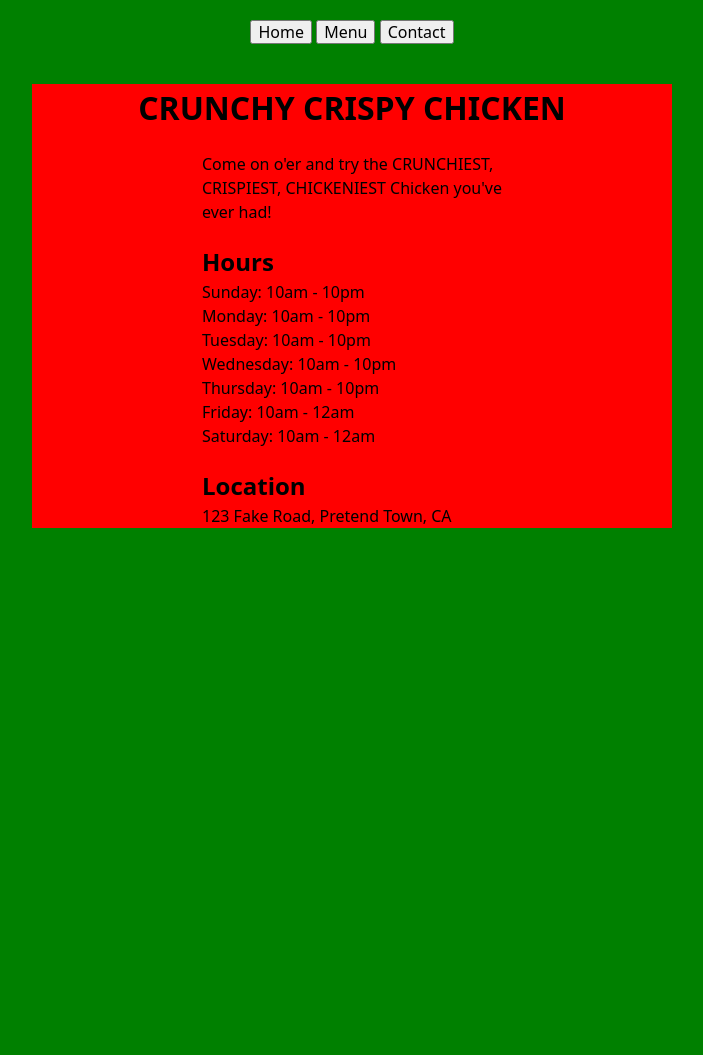
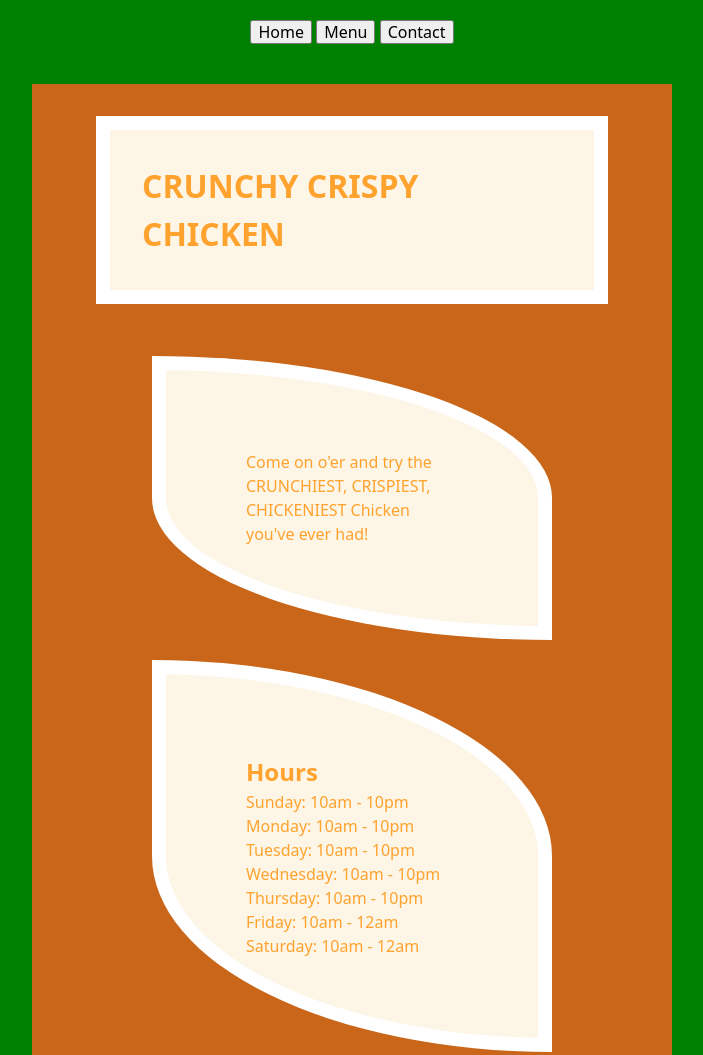
Before and after one commit to JasonBet/restaurant-page, a website built with webpack: page src/template.html in a window 1280 px wide. Shown: the top 1055 px of the page, without its empty margins (288-991 px from the left). Before the commit the page ends 800 px from the top, so only its background shows below. Built offline with nearby package versions, Linux system fonts and the light colour scheme.

Commit message:
Update alignment and add egg-shaped borders with fried chicken and egg color scheme

```diff
--- a/src/initial_page_load.js
+++ b/src/initial_page_load.js
@@ -5,6 +5,7 @@ export function home() {
     homeContainer.classList.add("main-container");
 
     const name = document.createElement("h1");
+    name.classList.add("heading");
     name.textContent = "CRUNCHY CRISPY CHICKEN";
 
     const introDiv = document.createElement("div");
--- a/src/style.css
+++ b/src/style.css
@@ -51,14 +51,29 @@ h2 {
 .main-container {
   box-sizing: border-box;
   width: 50vw;
-  background-color: red;
+  background-color: #C96619;
   display: flex;
   flex-direction: column;
   align-items: center;
   gap: 20px;
 }
 
+.main-container > * {
+  box-sizing: border-box;
+  background-color: #fdf5e6;
+  color: #ffa22e;
+  border: 14px solid white;
+  padding: 80px;
+}
+
 .main-container > div {
   box-sizing: border-box;
-  width: 300px;
+  width: 400px;
+  border-radius: 0% 100% 0% 100% / 50% 50% 50% 50%;
+
 }
+
+.heading {
+  padding: 32px;
+  margin: 32px 64px;
+}
```
